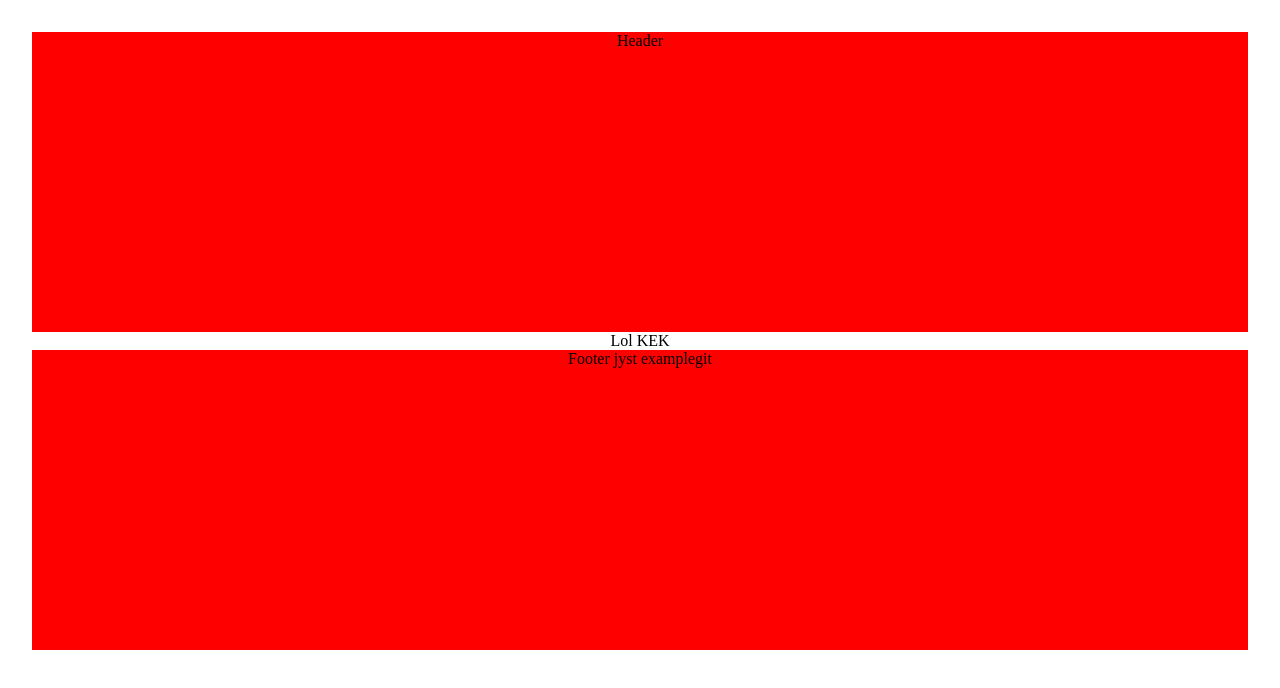
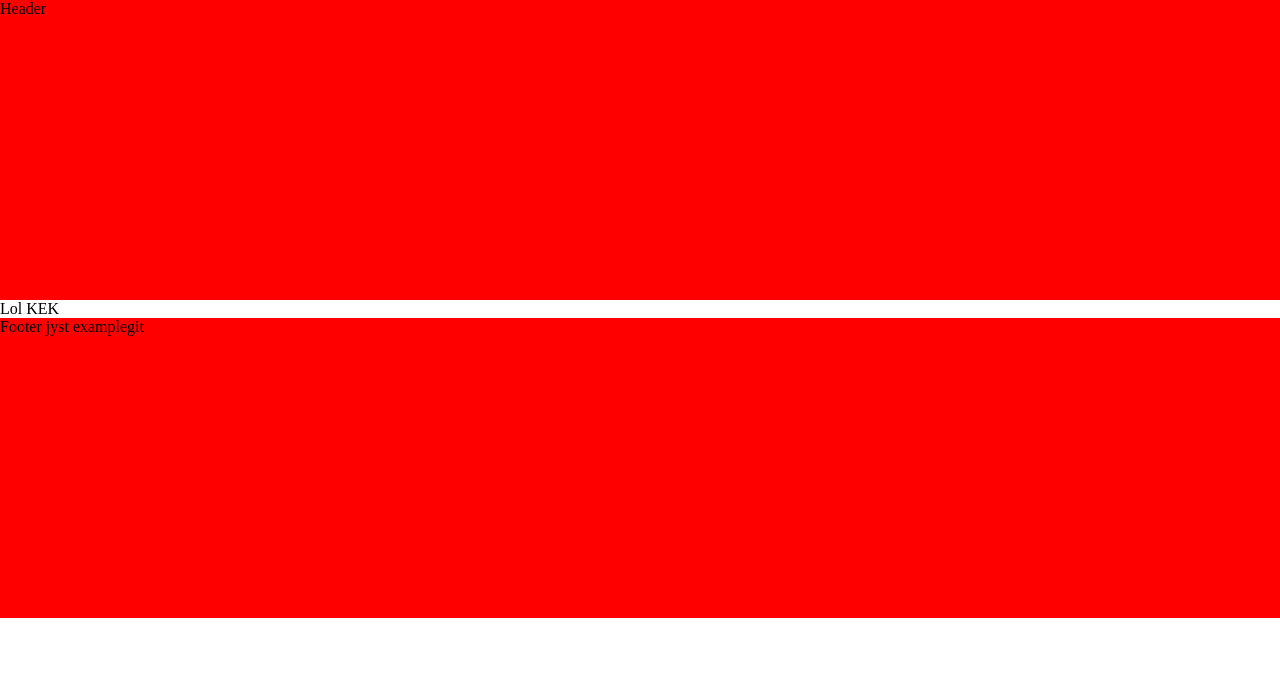
Before and after one commit to aselkk/ZeonBonusMarket, a React (Vite) app: page / in a window 1280 px wide. Shown: the top 688 px of the page. Built offline with nearby package versions, Linux system fonts and the light colour scheme.

Commit message:
added limit container class and file with global styles

```diff
--- a/package.json
+++ b/package.json
@@ -23,6 +23,7 @@
     "preview": "vite preview"
   },
   "dependencies": {
+    "classnames": "^2.3.1",
     "react": "^18.2.0",
     "react-dom": "^18.2.0",
     "react-router-dom": "^6.3.0"
--- a/src/app/App.tsx
+++ b/src/app/App.tsx
@@ -1,6 +1,7 @@
 import React, {FC, useState} from "react";
 import "./null.scss";
 import './App.css'
+import "./styles/global.scss";
 import {Routes, Route, BrowserRouter} from "react-router-dom";
 import {Coupon} from "../pages/Coupon";
 import {Header} from "./Header";
--- /dev/null
+++ b/src/app/styles/global.scss
@@ -0,0 +1,4 @@
+.container {
+    max-width: 1200px;
+    margin: 0 auto;
+}
--- a/src/index.css
+++ /dev/null
@@ -1,23 +0,0 @@
-/*:root {*/
-/*  font-family: Inter, Avenir, Helvetica, Arial, sans-serif;*/
-/*  font-size: 16px;*/
-/*  line-height: 24px;*/
-/*  font-weight: 400;*/
-
-/*  color-scheme: light dark;*/
-/*  color: rgba(255, 255, 255, 0.87);*/
-/*  background-color: #242424;*/
-
-/*  font-synthesis: none;*/
-/*  text-rendering: optimizeLegibility;*/
-/*  -webkit-font-smoothing: antialiased;*/
-/*  -moz-osx-font-smoothing: grayscale;*/
-/*  -webkit-text-size-adjust: 100%;*/
-/*}*/
-
-#root {
-  max-width: 1280px;
-  /*margin: 0 auto;*/
-  padding: 2rem;
-  text-align: center;
-}
--- a/src/main.tsx
+++ b/src/main.tsx
@@ -1,7 +1,6 @@
 import React from 'react'
 import ReactDOM from 'react-dom/client'
 import {App} from './app/App'
-import './index.css'
 
 ReactDOM.createRoot(document.getElementById('root') as HTMLElement).render(
     <React.StrictMode>
```
Also changed, not shown: src/shared/styles/global.scss (deleted), 1 other file (tests, documents, lock files or other folders).
